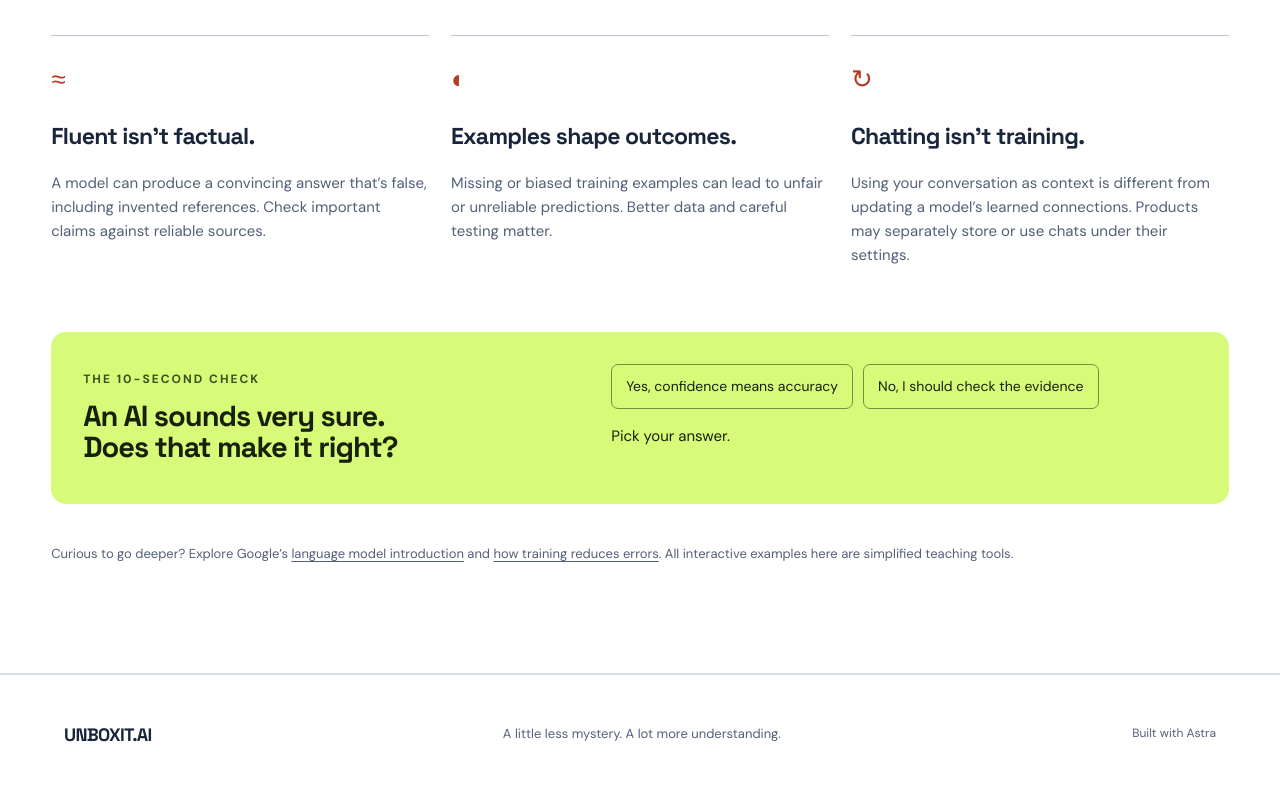
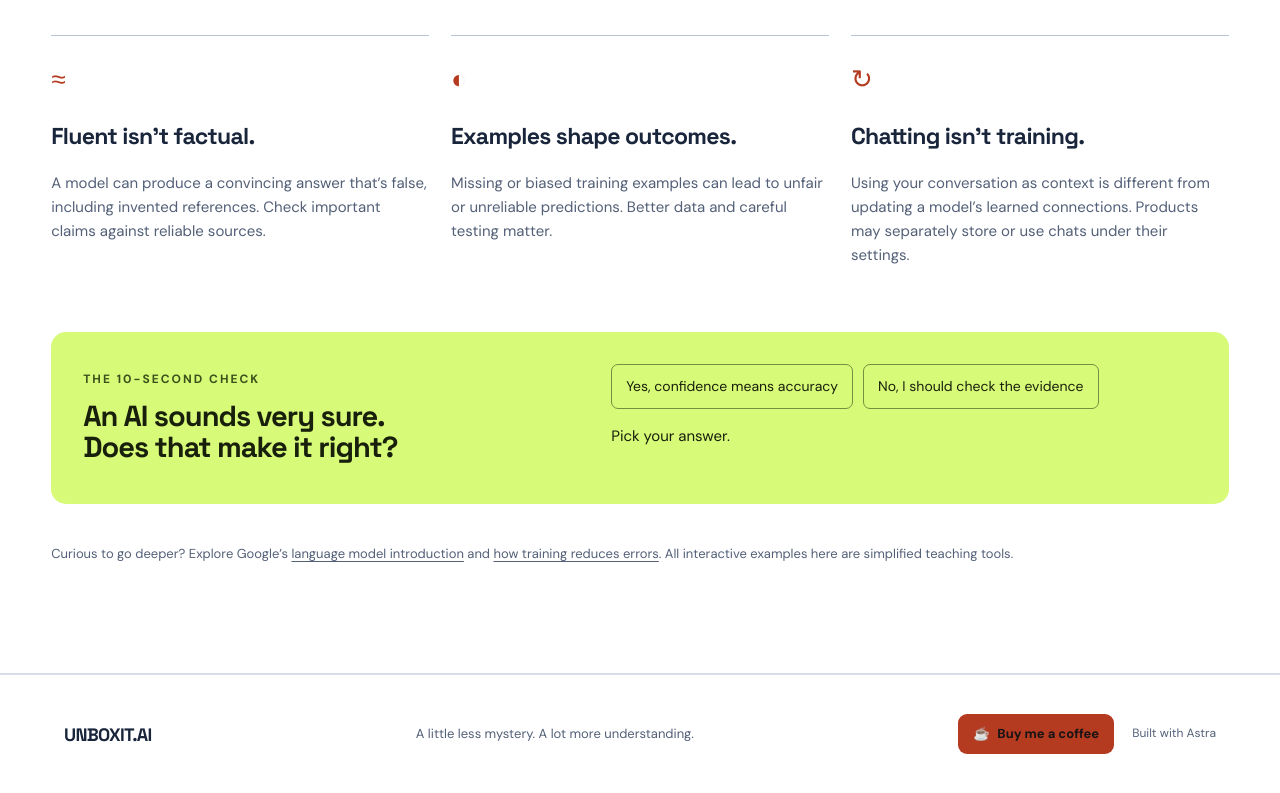
Before and after one commit to levancho/unboxit.ai, a React (Vite) app: page / in a window 1280 px wide. Shown: the part 6014-6807 px from the top of the page. Built offline with nearby package versions, Linux system fonts and the light colour scheme.

Commit message:
Add Ko-fi support link beside footer credit

```diff
--- a/src/App.jsx
+++ b/src/App.jsx
@@ -40,7 +40,7 @@ export default function App(){ return <>
 </main>
 <footer><a className="brand" href="#">{"UNBOXIT.AI"}</a>
 <p>{"A little less mystery. A lot more understanding."}</p>
-<small className="build-credit">Built with Astra</small>
+<div className="footer-support"><a className="coffee-link" href="https://ko-fi.com/l3vcoffe" target="_blank" rel="noopener noreferrer" aria-label="Buy me a coffee on Ko-fi (opens in a new tab)"><span aria-hidden="true">☕</span> Buy me a coffee</a><small className="build-credit">Built with Astra</small></div>
 </footer>
 
 </>; }
--- a/src/styles/introduction.css
+++ b/src/styles/introduction.css
@@ -8,5 +8,6 @@
 .network-lesson{max-width:1600px;margin:auto;padding:60px 4%;scroll-margin-top:20px}.network-lesson .section-head{margin-bottom:26px}.network-lesson .section-head p{max-width:440px}.network-explanation{font-size:13px;color:var(--muted);margin-top:20px}.network-explanation summary{color:var(--white)}
 [data-theme=day] .welcome-guide{background:#fff;border-color:#dce3ed;box-shadow:0 12px 40px #20365408}[data-theme=day] .welcome h1 em{color:#b53b22}
 #playground,#films{scroll-margin-top:20px}
+.footer-support{display:flex;align-items:center;gap:18px;flex-wrap:wrap}.coffee-link{display:inline-flex;align-items:center;gap:8px;padding:10px 15px;border-radius:9px;background:var(--orange);color:#181315;font-size:13px;font-weight:700;white-space:nowrap}.coffee-link:hover{filter:brightness(1.08)}.footer-support .build-credit{white-space:nowrap}
 @media(max-width:950px){.welcome{gap:35px;padding-top:48px;grid-template-columns:1fr 1fr}.welcome h1{font-size:48px}.welcome-description{font-size:18px}.welcome-guide{padding:25px}.welcome-outcomes{flex-wrap:wrap;justify-content:flex-start}.welcome-outcomes>span{width:100%}}
 @media(max-width:650px){.welcome{display:block;padding:38px 5% 15px}.welcome .eyebrow{font-size:9px;letter-spacing:1.25px}.welcome h1{font-size:clamp(38px,10.2vw,48px);letter-spacing:-1.7px}.welcome-description{font-size:17px}.welcome-audience{font-size:15px}.welcome-actions .button{font-size:14px;max-width:100%;gap:12px}.welcome-guide{margin-top:36px}.welcome-guide h2{font-size:31px}.welcome-outcomes{display:grid;gap:14px;margin-top:30px;padding:23px 0}.network-lesson{padding-top:35px;padding-bottom:35px}.network-lesson .section-head h2{font-size:34px}}
```
